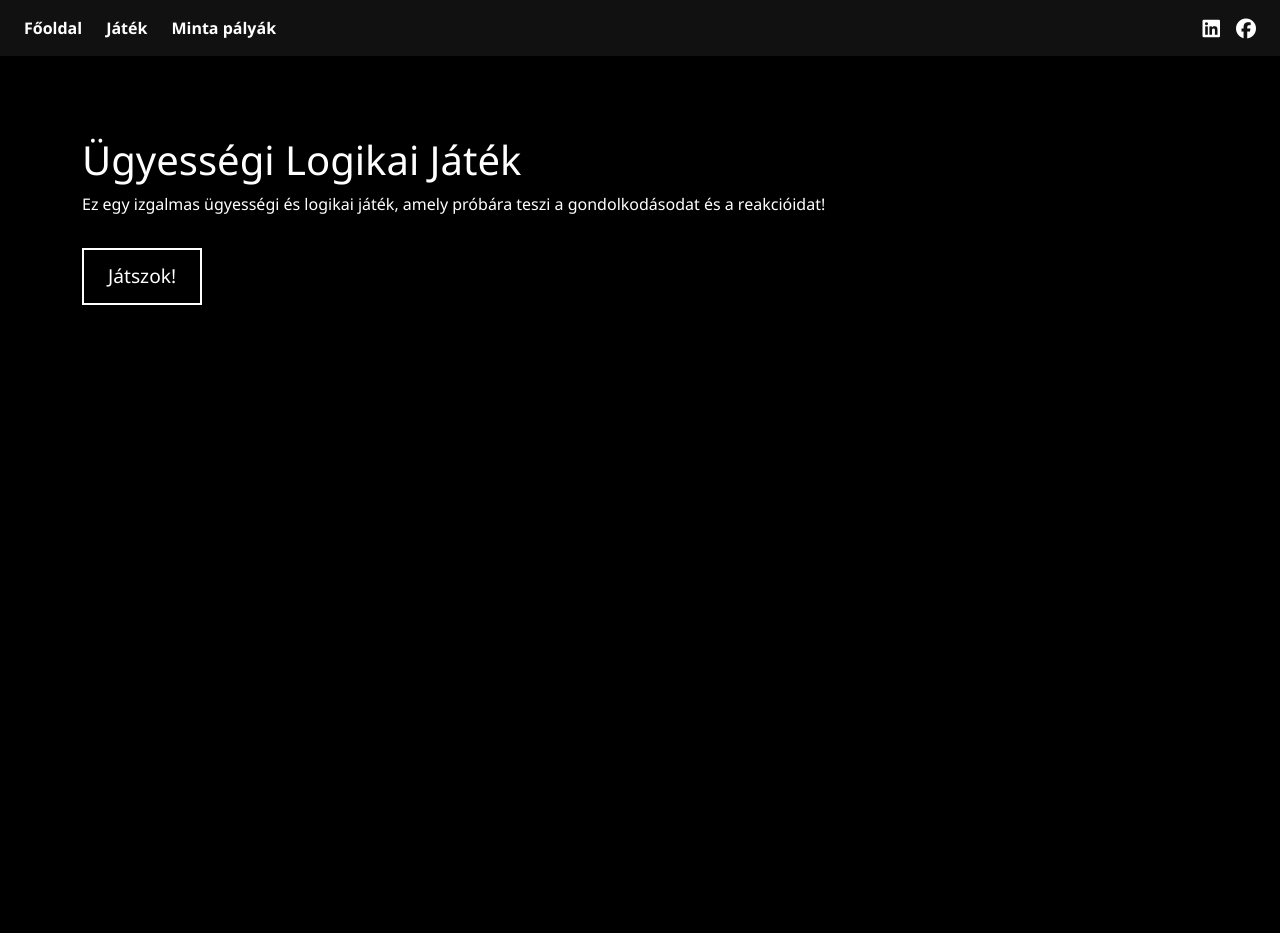
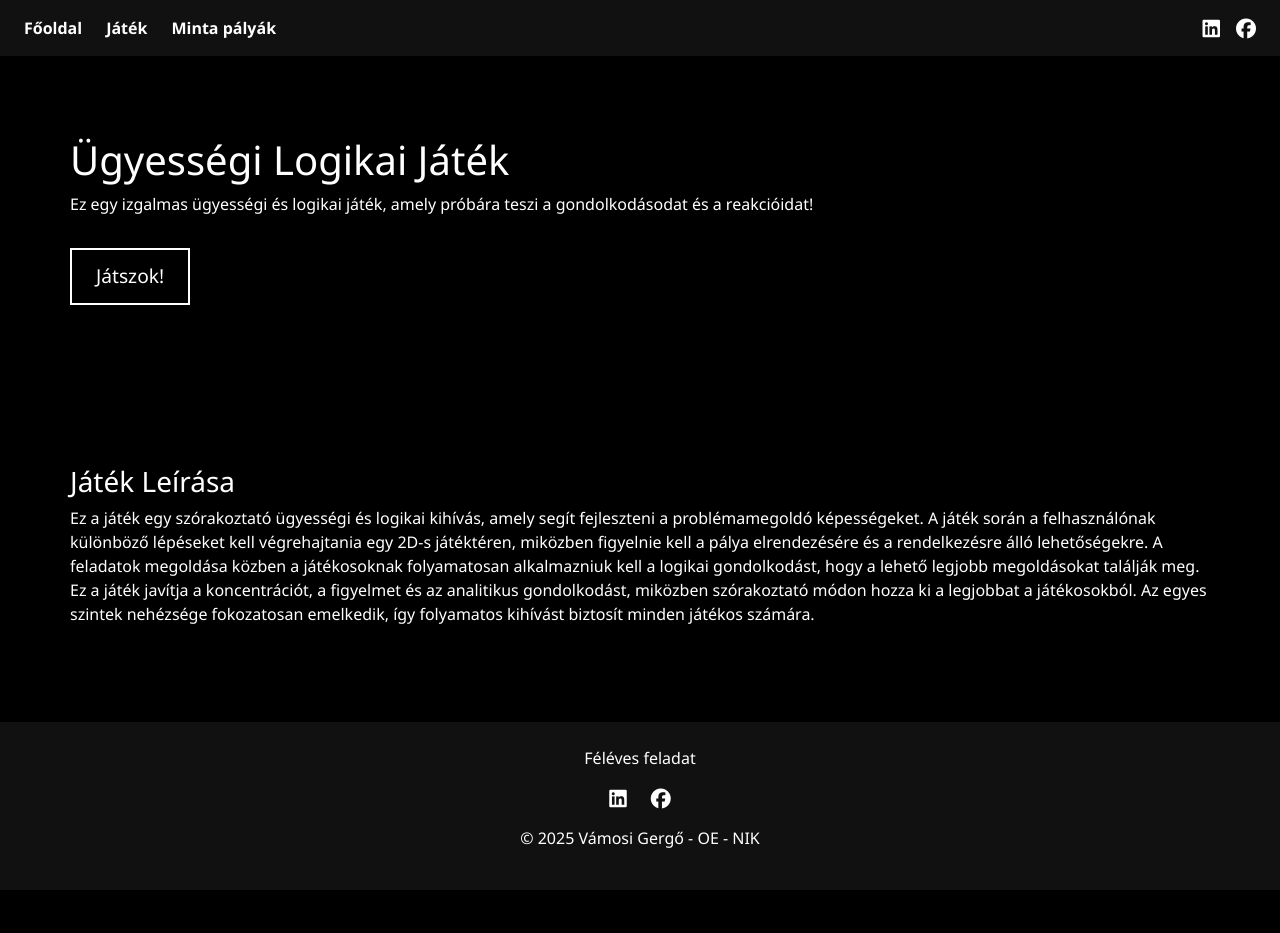
Before and after one commit to vamosigergoo/Fullstack_feleves, a plain HTML site: page FRONTEND/index.html in a window 1280 px wide. Shown: the top 933 px of the page. After the commit the page ends 890 px from the top, so only its background shows below. Drawn offline with nearby package versions, Linux system fonts and the light colour scheme.

Commit message:
final_main_css

```diff
--- a/FRONTEND/main_style.css
+++ b/FRONTEND/main_style.css
@@ -3,6 +3,10 @@ body {
     color: #fff;
     font-family: 'Segoe UI', Tahoma, Geneva, Verdana, sans-serif;
     margin: 0;
+    display: flex;
+    flex-direction: column;
+    min-height: 100vh;
+
 }
 
 nav {
@@ -32,8 +36,14 @@ nav a:hover {
 
 section {
     padding: 5rem 2rem;
-    min-height: 100vh;
+    flex-grow: 1;
+    text-align: left;
 }
+.container {
+    padding-left: 0;
+    padding-right: 0;
+}
+
 
 button {
     background-color: transparent;
@@ -63,6 +73,8 @@ button:hover {
 footer {
     background-color: #111;
     color: #fff;
+    padding: 1rem;
+    text-align: center;
 }
 
 footer a {
```
